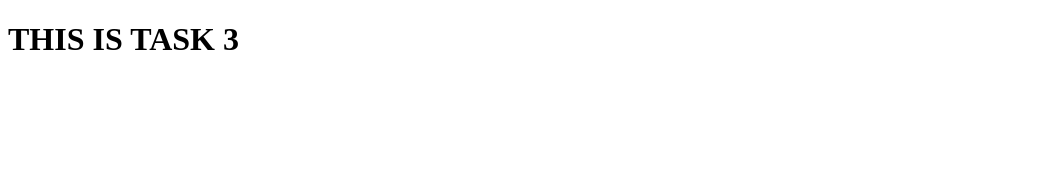
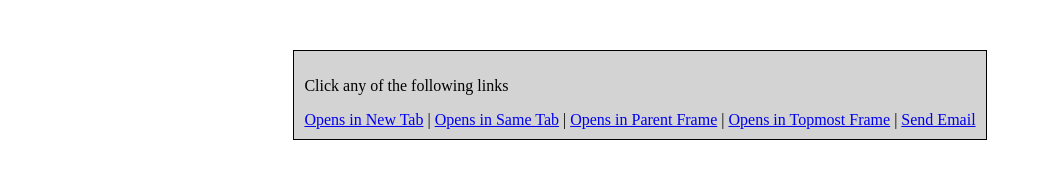
Before and after one commit to shamss09/Tasks-MERN, a plain HTML site: page Task3.html in a window 1280 px wide. Shown: the whole page, without its empty margins (0-1042 px from the left). Drawn offline with Linux system fonts and the light colour scheme.

Commit message:
Task3.html

```diff
--- a/Task3.html
+++ b/Task3.html
@@ -1,11 +1,20 @@
 <!DOCTYPE html>
-<html lang="en">
-  <head>
-    <meta charset="UTF-8" />
-    <meta name="viewport" content="width=device-width, initial-scale=1.0" />
-    <title>Document</title>
-  </head>
-  <body>
-    <h1>THIS IS TASK 3</h1>
-  </body>
+<html>
+<head>
+    <style>
+        .link-separator::after {
+            content: " | ";
+        }
+    </style>
+</head>
+<body>
+    <div style="background-color: lightgray; border: 1px solid black; padding: 10px; width: fit-content; margin: auto; margin-top: 50px;">
+    <p>Click any of the following links</p>
+    <a href="https://google.com" target="_blank">Opens in New Tab</a><span class="link-separator"></span>
+    <a href="#" target="_self">Opens in Same Tab</a><span class="link-separator"></span>
+    <a href="#" target="_parent">Opens in Parent Frame</a><span class="link-separator"></span>
+    <a href="#" target="_top">Opens in Topmost Frame</a><span class="link-separator"></span>
+    <a href="mailto:shaikfardeen595@gmail.com">Send Email</a>
+    </div>
+</body>
 </html>
```
